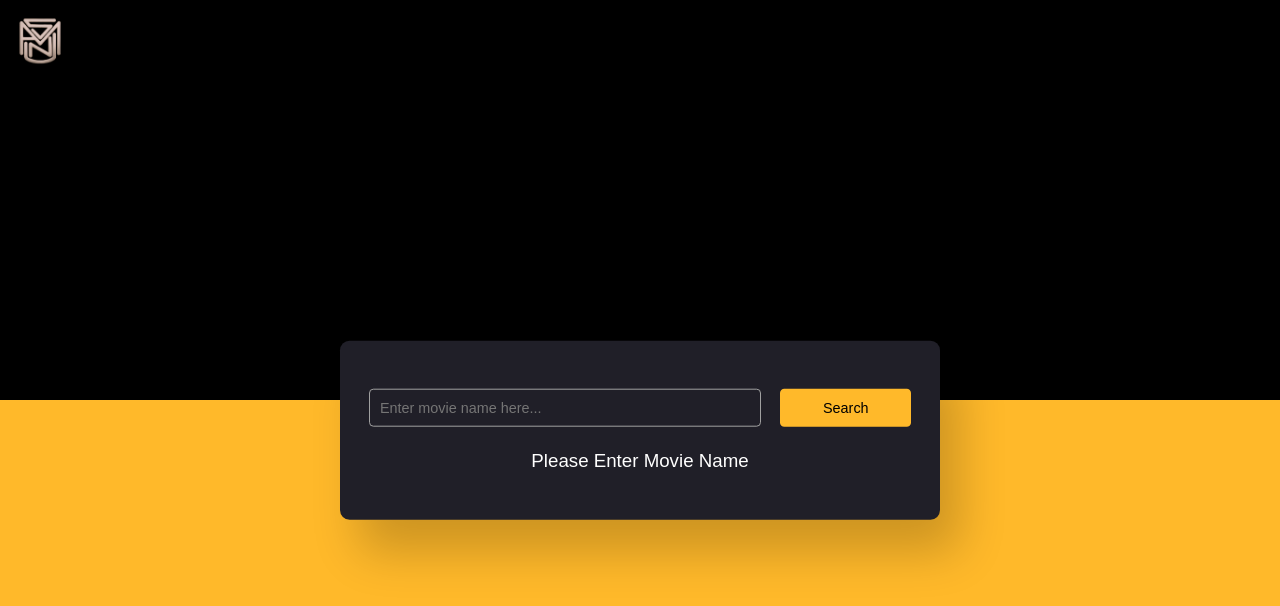
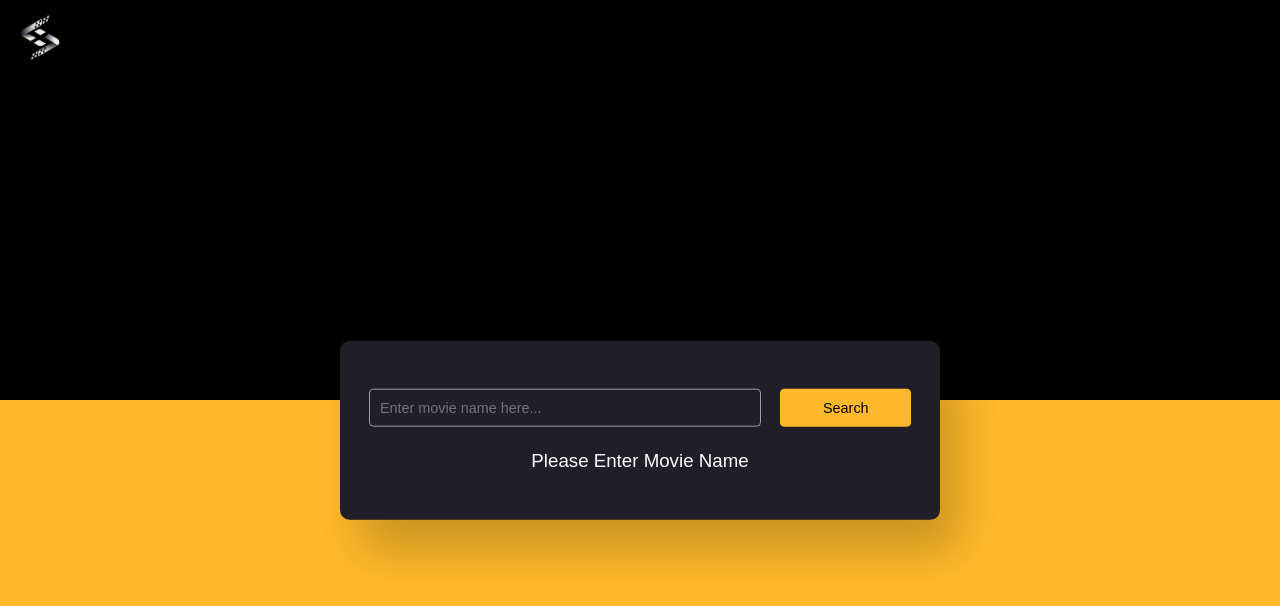
Before and after one commit to osmancodex/oclinx-movie-guider, a plain HTML site: page index.html in a window 1280 px wide. Drawn offline with Linux system fonts and the light colour scheme.

Commit message:
Update index.html

```diff
--- a/index.html
+++ b/index.html
@@ -5,10 +5,11 @@
     <meta name="viewport" content="width=device-width, initial-scale=1.0">
     <title>Oclinx | Movie Guider</title>
     <link rel="stylesheet" href="style.css">
+    <link rel="shortcut icon" href="logo-silver-0.png" type="image/x-icon">
 </head>
 <body>
     <header>
-        <img class="logo" src="assets/img/favicon.ico" alt="Oclinx">
+        <img class="logo" src="assets/img/logo-silver-0.png" alt="Oclinx">
     </header>
 
         <div class="container">
```
